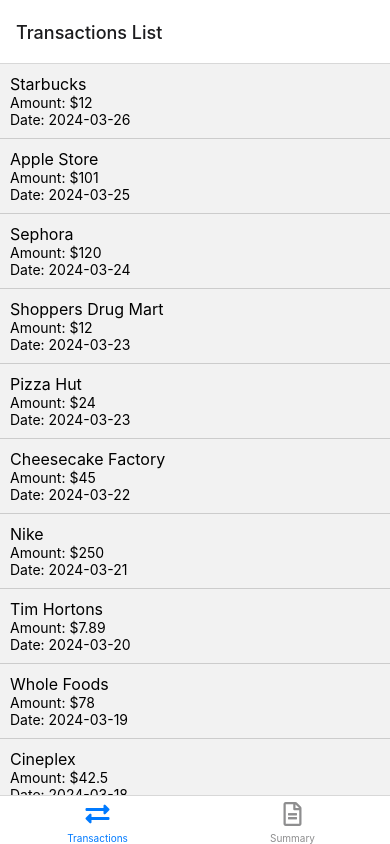
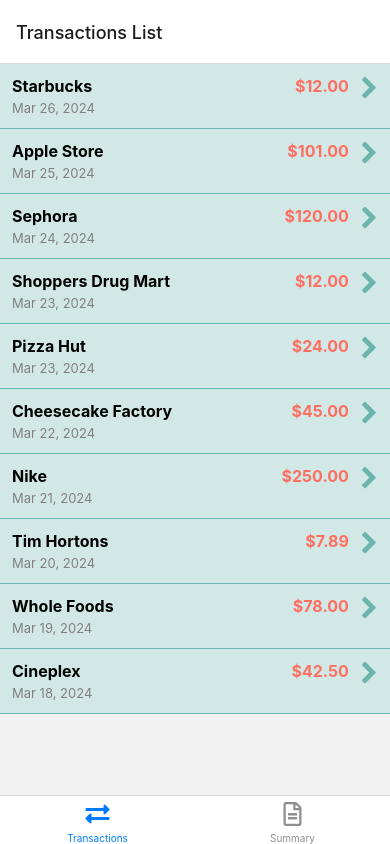
Before and after one commit to vivianebresolin/info-6132-lab-3, a React Native app: screen /Transactions in a window 390 px wide. Built offline with nearby package versions, Linux system fonts and the light colour scheme.

Commit message:
Add styles to TransactionsList screen

```diff
--- /dev/null
+++ b/src/components/ListItem/index.js
@@ -0,0 +1,24 @@
+import { TouchableOpacity, Text, View } from "react-native";
+import { FontAwesome } from '@expo/vector-icons';
+import { formatAmount, formatDate } from '../../utils/utils';
+import styles from "./styles";
+
+export default function ListItem({ listItem, navigation }) {
+  return (
+    <TouchableOpacity
+      onPress={() => navigation.navigate('Transaction Detail', { transaction: listItem })}
+      style={styles.itemContainer}
+    >
+      <View style={styles.itemView}>
+        <View style={styles.viewData}>
+          <View style={styles.viewNameAmount}>
+            <Text style={styles.name}>{listItem.name}</Text>
+            <Text style={styles.amount}>{formatAmount(listItem.amount)}</Text>
+          </View>
+          <Text style={styles.date}>{formatDate(listItem.date)}</Text>
+        </View>
+        <FontAwesome name="chevron-right" size={24} color={'#6cb4ae'} />
+      </View>
+    </TouchableOpacity>
+  );
+}
--- /dev/null
+++ b/src/components/ListItem/styles.js
@@ -0,0 +1,39 @@
+import { StyleSheet } from "react-native";
+
+const styles = StyleSheet.create({
+  itemContainer: {
+    padding: 12,
+    borderBottomWidth: 1,
+    borderBottomColor: '#6cb4ae',
+    backgroundColor: '#d2e8e6'
+  },
+  itemView: {
+    flexDirection: 'row',
+    justifyContent: 'space-between'
+  },
+  viewNameAmount: {
+    flexDirection: 'row',
+    alignItems: 'center',
+    justifyContent: 'space-between'
+  },
+  viewData: {
+    flex: 1,
+    marginRight: 12
+  },
+  name: {
+    fontSize: 16,
+    fontWeight: 'bold'
+  },
+  amount: {
+    fontSize: 16,
+    fontWeight: 'bold',
+    color: '#FF6F61'
+  },
+  date: {
+    fontSize: 13,
+    marginTop: 4,
+    color: 'gray'
+  },
+});
+
+export default styles;
--- a/src/screens/TransactionDetail/styles.js
+++ b/src/screens/TransactionDetail/styles.js
@@ -11,7 +11,8 @@
   },
   amount: {
     fontSize: 26,
-    fontWeight: 'bold'
+    fontWeight: 'bold',
+    color: '#FF6F61'
   },
   fontSize: {
     fontSize: 16
--- a/src/screens/TransactionsList/index.js
+++ b/src/screens/TransactionsList/index.js
@@ -1,21 +1,15 @@
-import { View, Text, FlatList, TouchableOpacity } from 'react-native';
+import { View, FlatList } from 'react-native';
 import { transactionsData } from '../../data/mockData';
 import styles from "./styles";
+import ListItem from '../../components/ListItem';
 
 export default function TransactionsList({ navigation }) {
   const renderItem = ({ item }) => (
-    <TouchableOpacity
-      onPress={() => navigation.navigate('Transaction Detail', { transaction: item })}
-      style={{ padding: 10, borderBottomWidth: 1, borderBottomColor: '#ccc' }}
-    >
-      <Text style={{ fontSize: 16 }}>{item.name}</Text>
-      <Text style={{ fontSize: 14 }}>Amount: ${item.amount}</Text>
-      <Text style={{ fontSize: 14 }}>Date: {item.date}</Text>
-    </TouchableOpacity>
+    <ListItem listItem={item} navigation={navigation} />
   );
 
   return (
-    <View style={{ flex: 1 }}>
+    <View style={styles.container}>
       <FlatList
         data={transactionsData}
         renderItem={renderItem}
--- a/src/screens/TransactionsList/styles.js
+++ b/src/screens/TransactionsList/styles.js
@@ -1,7 +1,9 @@
 import { StyleSheet } from "react-native";
 
 const styles = StyleSheet.create({
-
+  container: {
+    flex: 1
+  }
 });
 
 export default styles;
```
